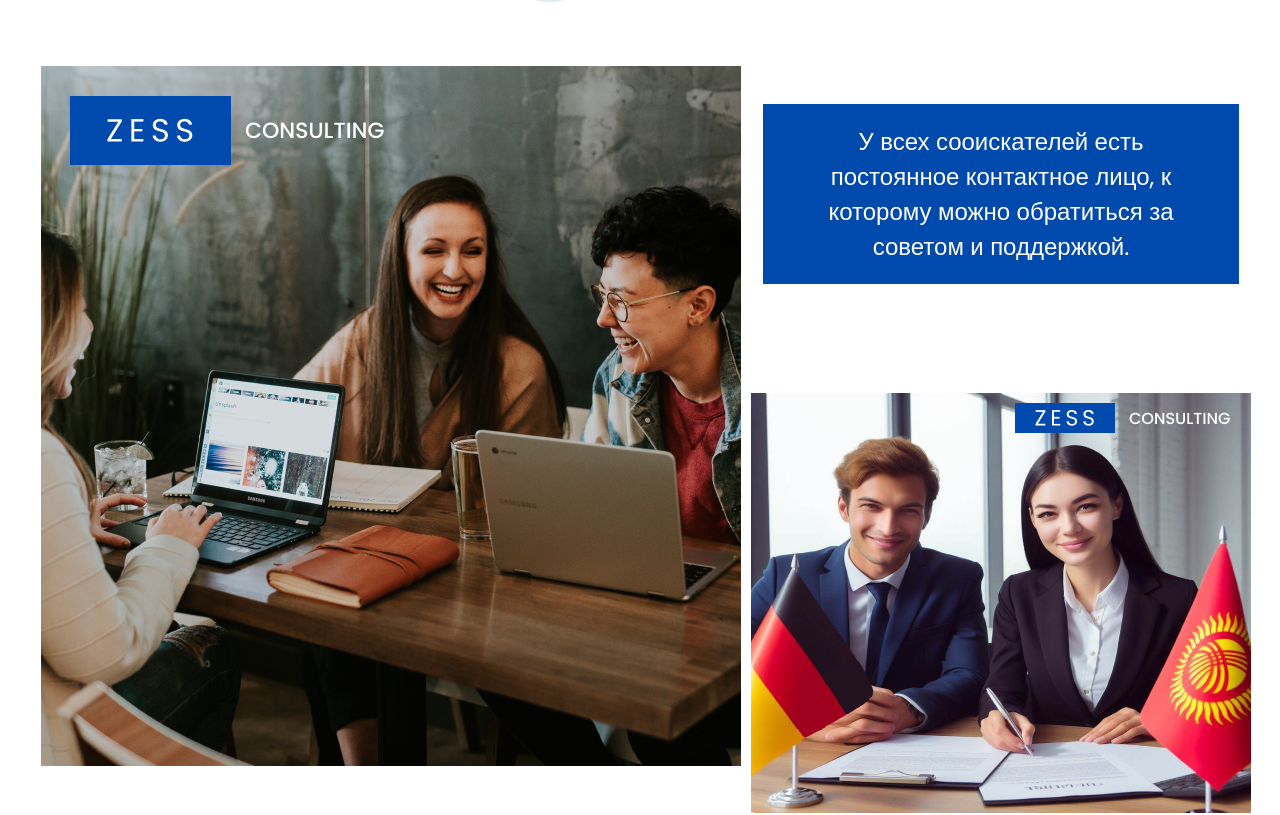
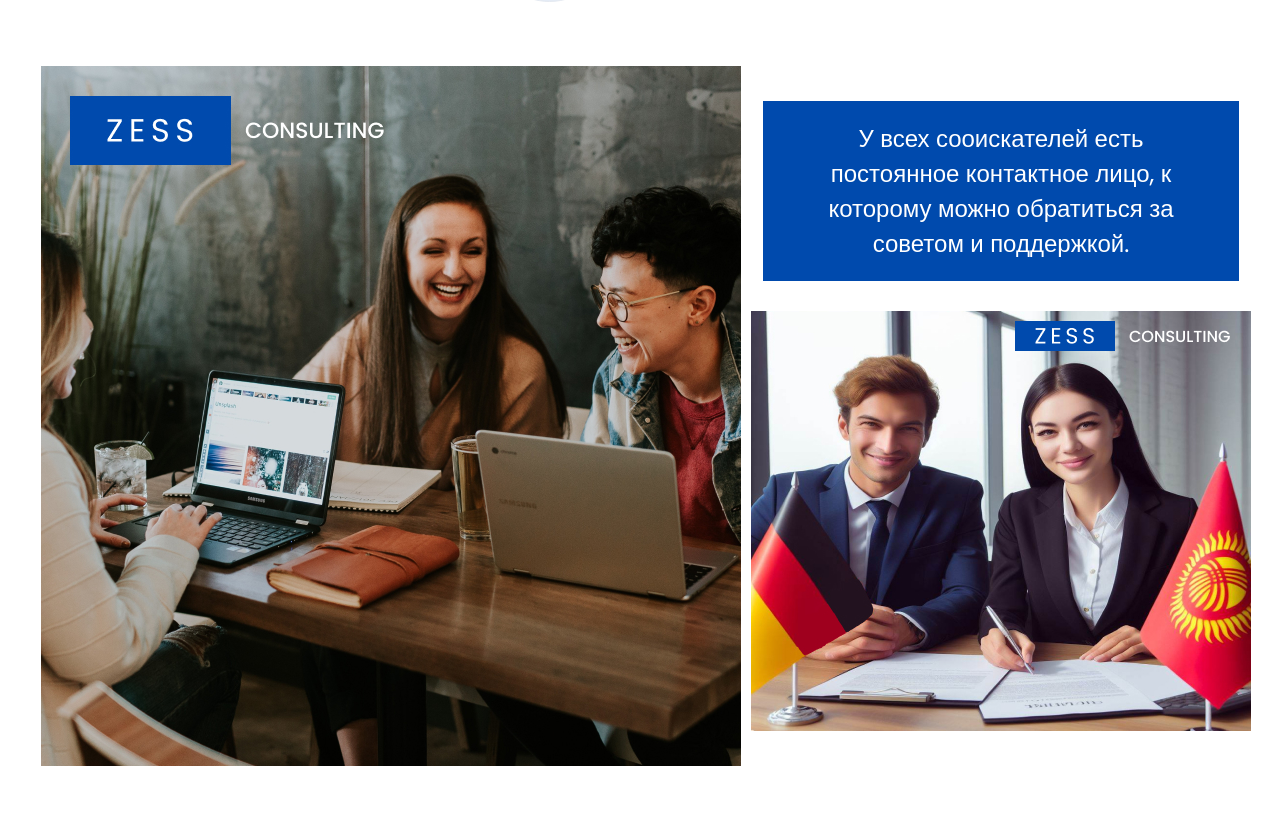
Before and after one commit to MAXONCHIK236/ZeesConsult, a React (Create React App) app: page /ServicePersonal in a window 1280 px wide. Shown: the part 3256-4071 px from the top of the page. Built offline with nearby package versions, Linux system fonts and the light colour scheme; a web font is replaced by a local one.

Commit message:
last100%

```diff
--- a/src/components/Consulting/Consulting.module.scss
+++ b/src/components/Consulting/Consulting.module.scss
@@ -26,9 +26,9 @@
       flex-direction: column;
       justify-content: space-between;
       align-items: center;
-      gap: 8.5vw;
+      gap: 30px;
       width: 39%;
-      height: 49vw;
+      height: auto;
     }
     .searchers{
       p{
```
Also changed, not shown: public/robots.txt.
